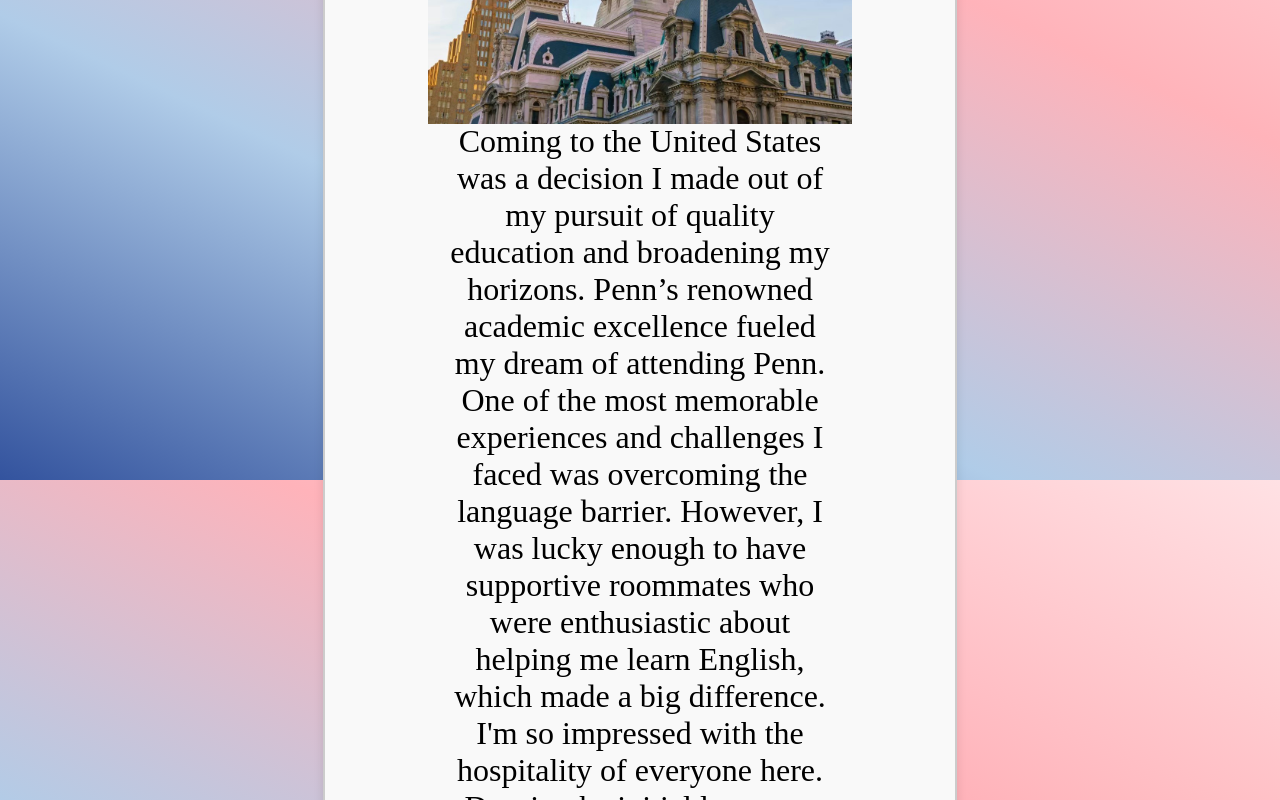
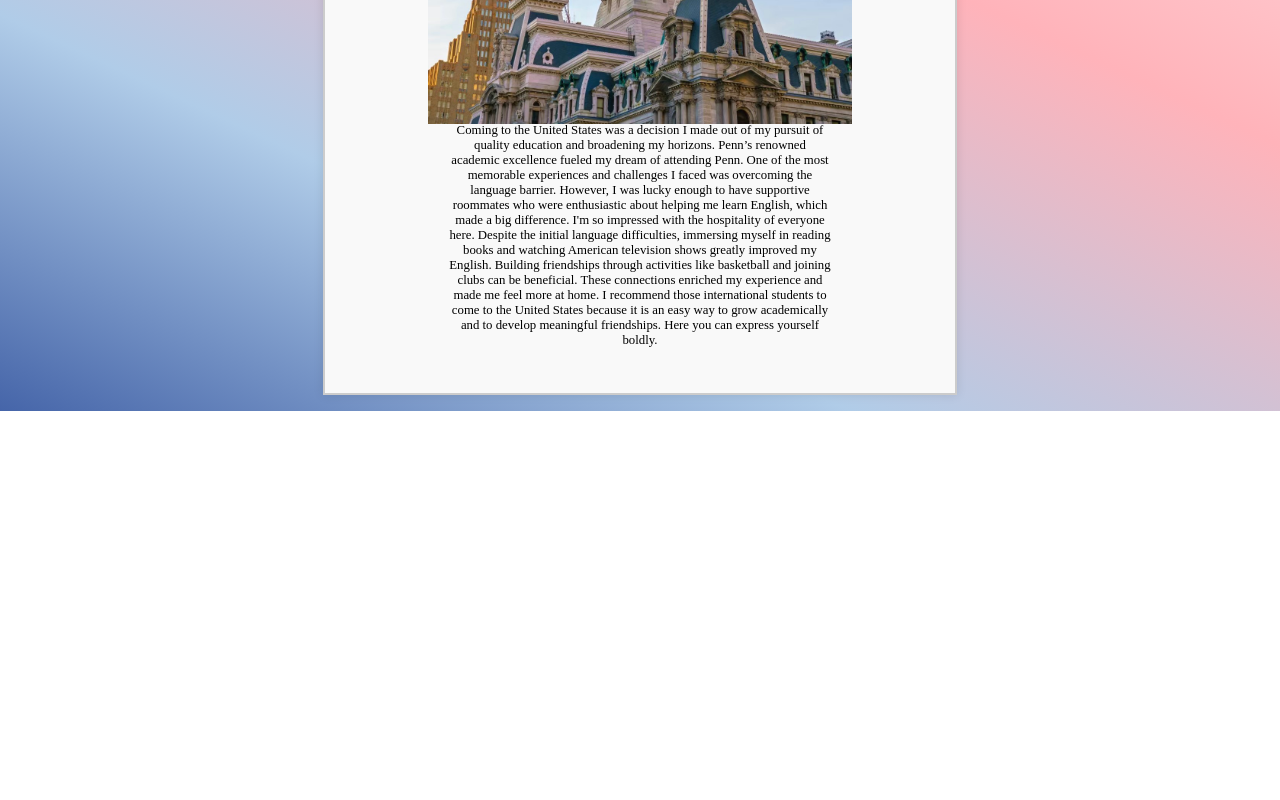
Before and after one commit to zzhou623/International-Student, a plain HTML site: page I/learn.html in a window 1280 px wide. Shown: the part 2720-3520 px from the top of the page. After the commit the page ends 3131 px from the top, so only its background shows below. Drawn offline with nearby package versions, Linux system fonts and the light colour scheme; a web font is replaced by a local one.

Commit message:
Update learn.html

```diff
--- a/I/learn.html
+++ b/I/learn.html
@@ -43,7 +43,7 @@
         #message1{
             color: black;
             font-family: "Playfair Display", serif;
-            font-size: 2rem;
+            font-size: 80%;
         }
 
 
```
